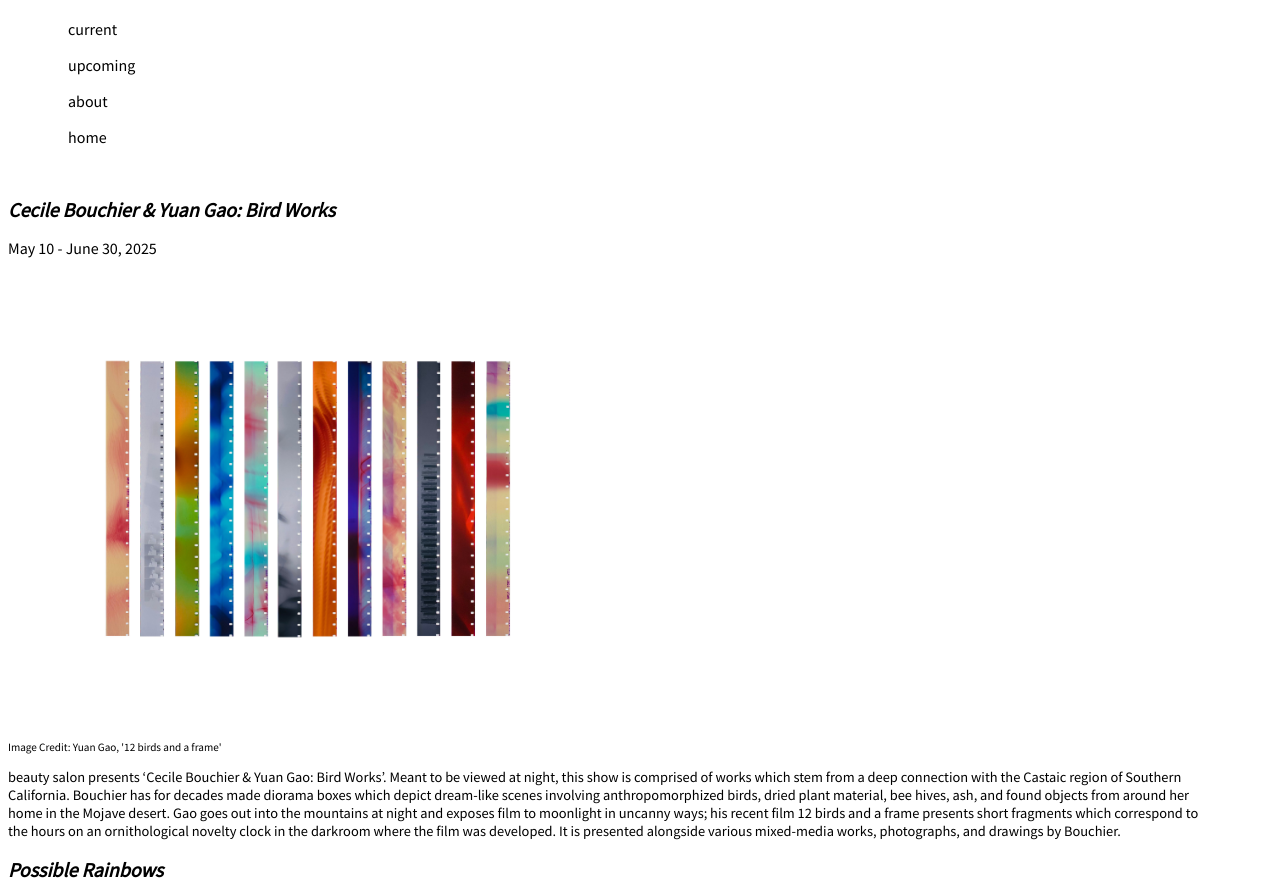
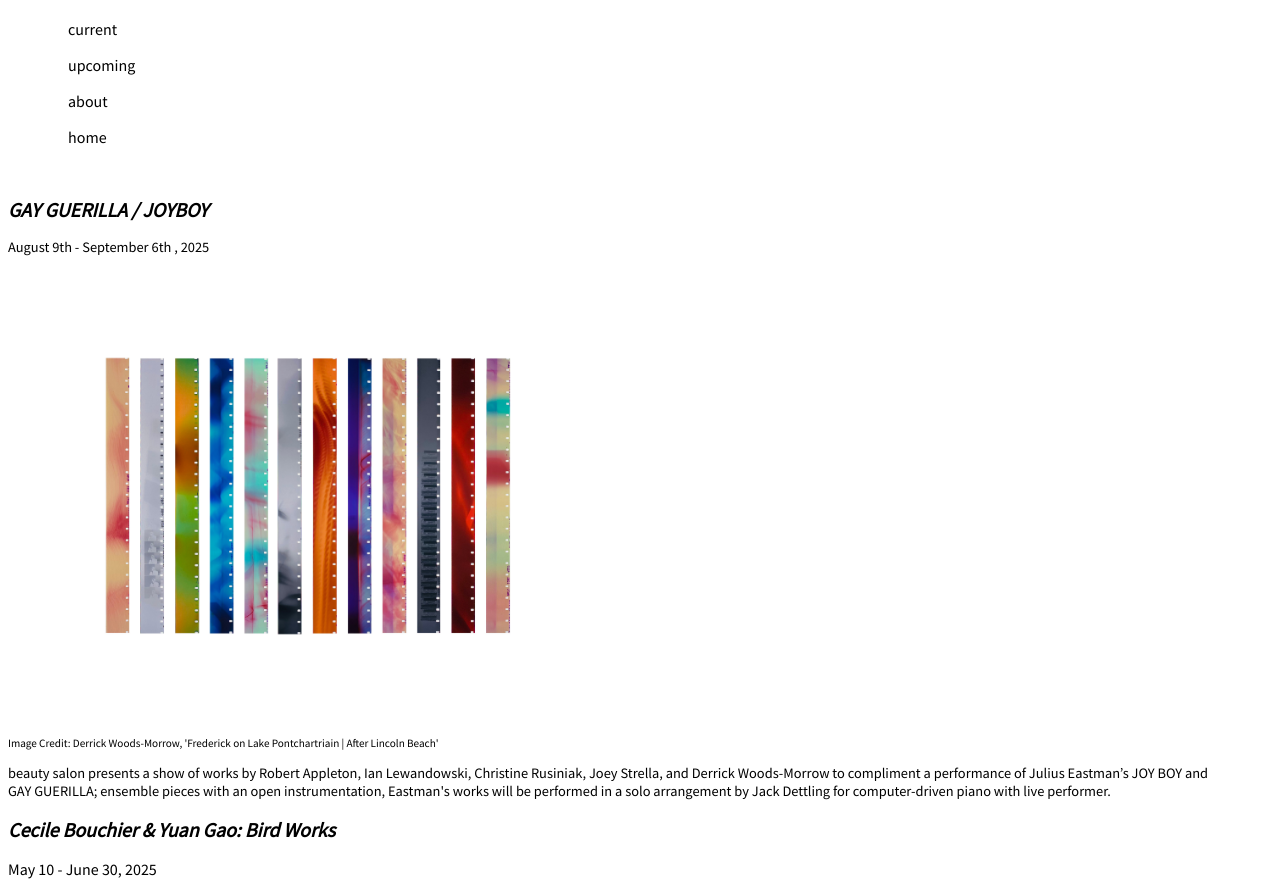
Before and after one commit to bslafdn/bslafdn.github.io, a plain HTML site: page past.html in a window 1280 px wide. Shown: the part 64-952 px from the top of the page. Drawn offline with Linux system fonts and the light colour scheme.

Commit message:
Update past.html

```diff
--- a/past.html
+++ b/past.html
@@ -28,6 +28,18 @@
           <a href="index.html" target="_blank">home</a>
         </p>
        <p>
+      </div>
+    </div>
+        <h2>GAY GUERILLA / JOYBOY </h2>
+       <p class="body-text"> August 9th - September 6th , 2025 </p>
+          <img class="upcoming-img" src="12birds.JPG">
+       <p class="photo-credit">Image Credit: Derrick Woods-Morrow, 'Frederick on Lake Pontchartriain | After Lincoln Beach'</p>
+
+          <p class="body-text"> beauty salon presents a show of works by Robert Appleton, Ian Lewandowski, Christine Rusiniak, Joey Strella, and Derrick Woods-Morrow to compliment a performance of Julius Eastman’s JOY BOY and GAY GUERILLA; ensemble pieces with an open instrumentation, Eastman's works will be performed in a solo arrangement by Jack Dettling for computer-driven piano with live performer.  </p>
+
+        <div>
+         <body>
+     <div>
     </div>
      </div>
         <h2>Cecile Bouchier & Yuan Gao: Bird Works</h2>
```
